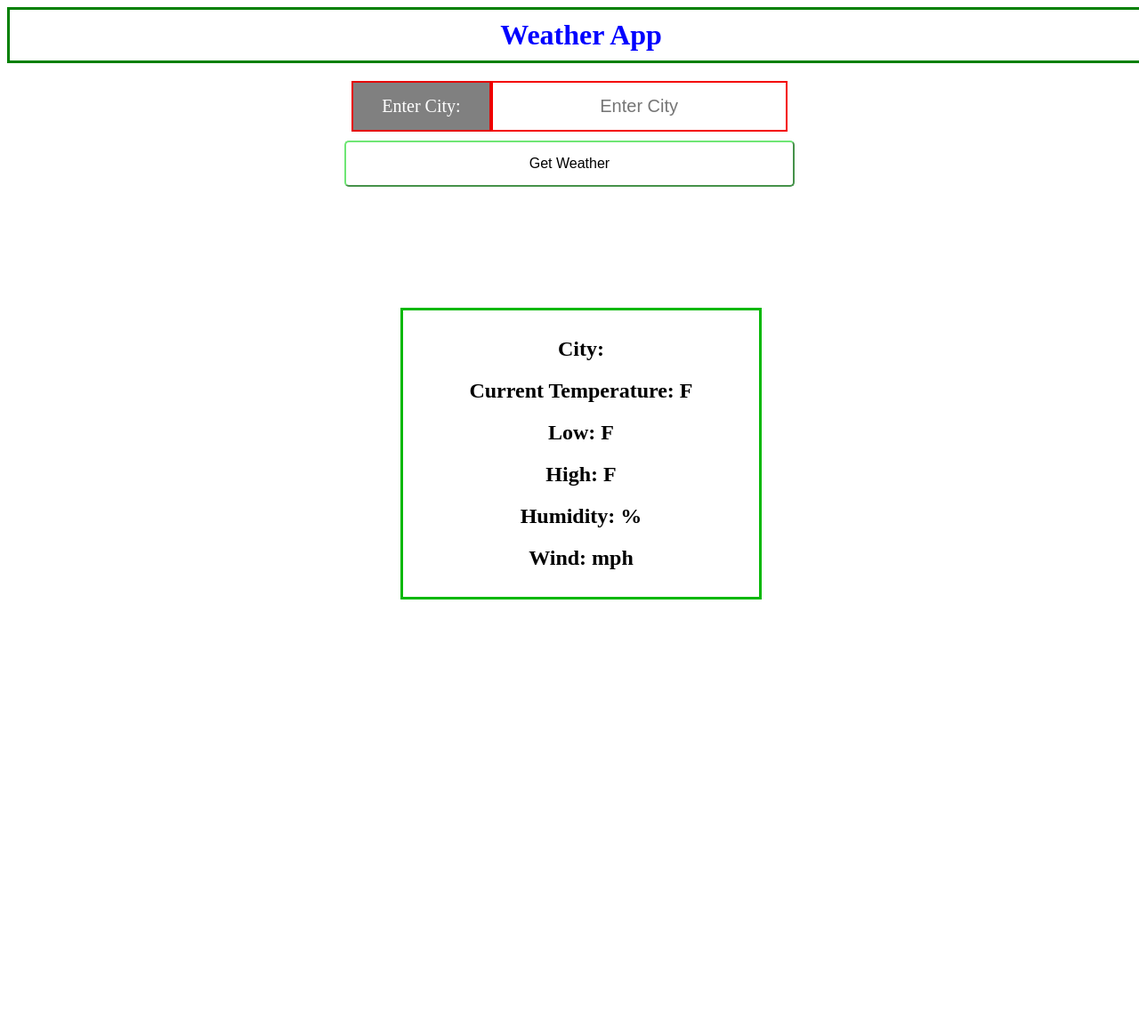
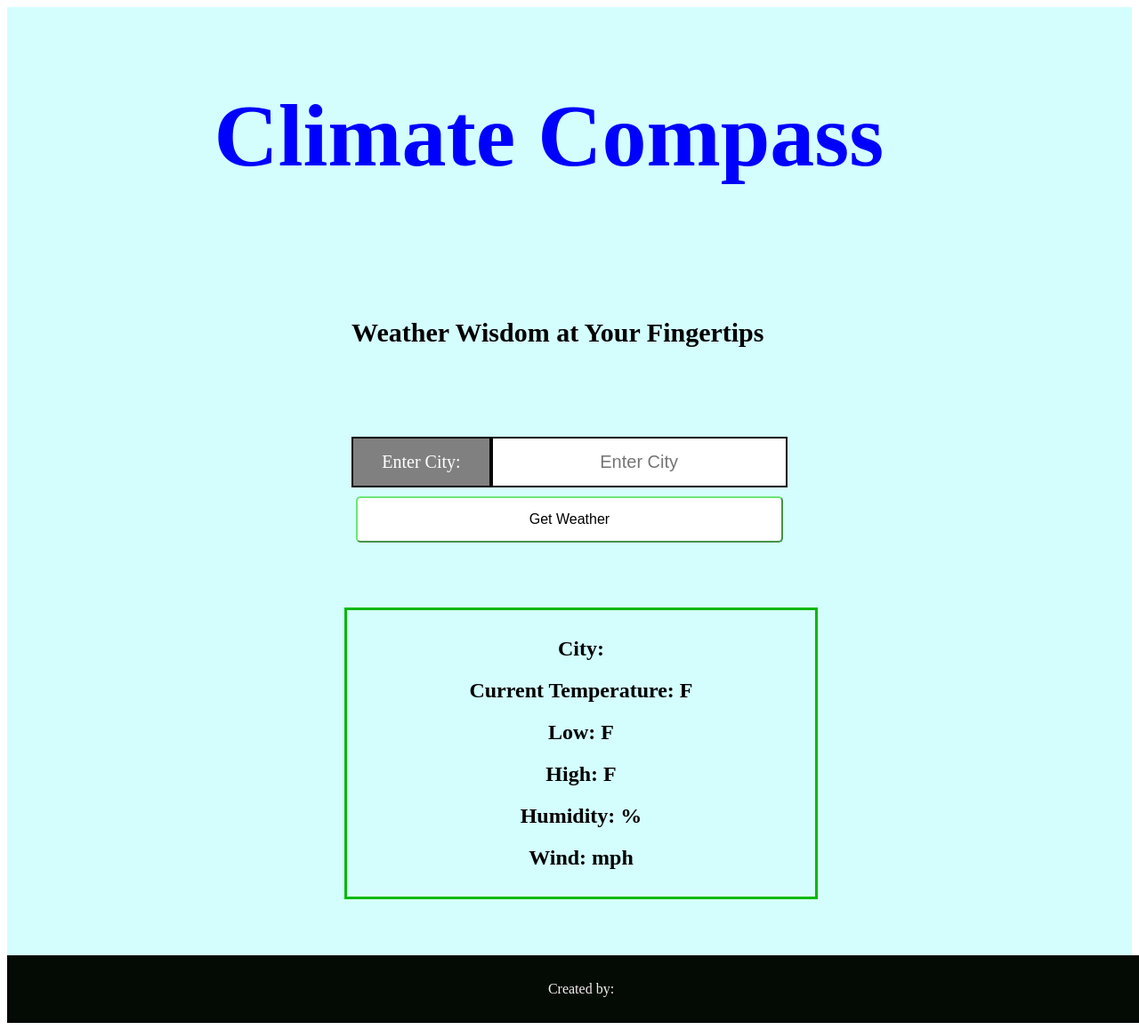
Before and after one commit to yadi-90/WeatherApp, a React (Vite) app in the folder client/: page / in a window 1280 px wide. Shown: the whole page at 89% size. Before the commit the page ends 800 px from the top, so only its background shows below. Built offline with nearby package versions, Linux system fonts and the light colour scheme; no server answers.

Commit message:
made changes to nav bar

```diff
--- a/client/src/App.css
+++ b/client/src/App.css
@@ -1,18 +1,34 @@
-.title{
-  border: 3px solid green;
-  margin: auto;
-  width: 100%;
-  padding: 10px;
+.body{
+  background-color: rgb(212, 254, 254);
+}
+
+header{
+  margin-left:20px;
+  width: 90%;
+  padding: 20px;
   text-align: center;
   color:blue;
+  font-size: 50px;
+  font-weight: bold;
+}
+.description{
+  margin-left:20px;
+  margin-top: 0px;
+  width: 90%;
+  padding: 30px;
+  text-align: center;
+  color:black;
+  font-size: 30px;
+  font-weight: bold;
 }
 
 .weatherinput{
+  margin-top: 40px;
   text-align: center;
   color:black;
   width:80%;
   height:80%;
-  border-color: red;
+  border-color: rgb(12, 6, 6);
   margin-left: 10%;
 }
 button{
@@ -21,18 +37,18 @@ border-color:#6fe675;
   border-radius: 5px;
   padding: 15px 32px;
   margin: 10px;
-  margin-left: 30%;
+  margin-left: 31%;
   text-align: center;
   text-decoration: none;
   display: inline-block;
   font-size: 16px;
-  width: 40%;
+  width: 38%;
 }
 button:hover{
   background-color: #6fe675;
 }
 input{
-  border: 2px solid rgb(244, 0, 0);
+  border: 2px solid rgb(8, 7, 7);
 
   padding: 15px 32px;
   text-align: center;
@@ -41,7 +57,7 @@ input{
   font-size: 20px;
 }
 span{
-  border: 2px solid rgb(228, 5, 5);
+  border: 2px solid rgb(5, 4, 4);
 
   padding: 15px 32px;
 margin-right:0px;
@@ -55,13 +71,24 @@ margin-right:0px;
 
 .container{
   border: 3px solid rgb(7, 184, 7);
-  margin-top: 10%;
+  margin-top: 5%;
   content: center;
-  width: 100%;
   padding: 10px;
   text-align: center;
   color:black;
-  width:30%;
+  width:40%;
   height:50%;
-  margin-left: 35%;
+  margin-left: 30%;
 }
+footer{
+  border: 3px solid rgb(1, 7, 1);
+  margin-top: 5%;
+  content: center;
+  padding: 10px;
+  text-align: center;
+  color:rgb(244, 239, 239);
+  width:100%;
+  height:10%;
+  margin-left: 0%;
+  background-color: rgb(4, 11, 4);
+}
--- a/client/src/App.jsx
+++ b/client/src/App.jsx
@@ -50,13 +50,12 @@ function App() {
   }, []);
 
   return (
-    <div>
+    <div class="body">
       <header>
-        <h1 class="title">Weather App</h1>
+        <h1 class="title">Climate Compass</h1>
       </header>
-      <div>
-        <h2>{myname}</h2>
-      </div>
+      <div class="description">
+       <p> Weather Wisdom at Your Fingertips</p></div>
       <div class="weatherinput">
         <span>Enter City: </span>
       <input
@@ -75,6 +74,9 @@ function App() {
       <h2>Humidity: {humidity}%</h2>
       <h2>Wind: {wind} mph</h2>
 </div>
+<footer>
+        <p>Created by: {myname}</p>
+</footer>
     </div>
   );
 }
```
Also changed, not shown: 1 other file (tests, documents, lock files or other folders).
